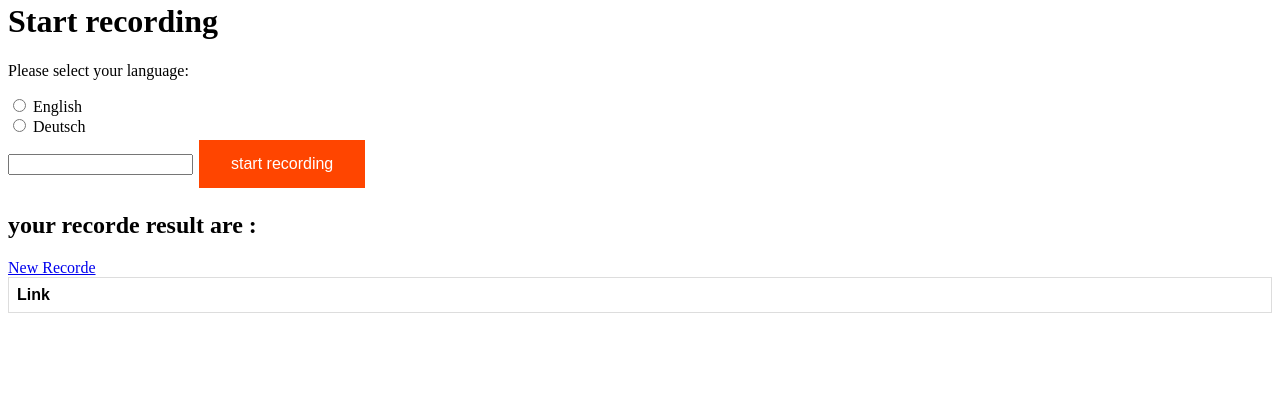
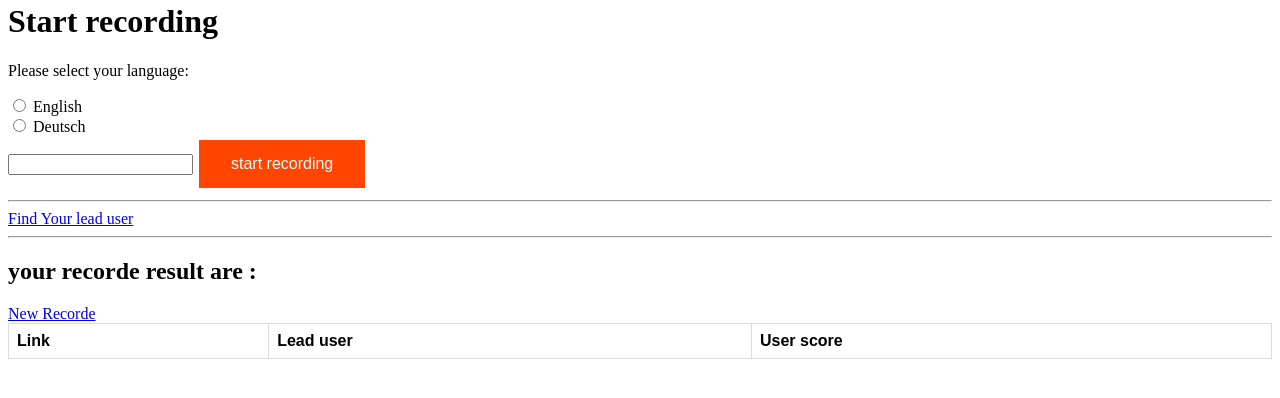
Before and after one commit to zaher-abb/Speech-recognition-with-search-Engine, a Django app: page /HomePage in a window 1280 px wide. Shown: the part 188-586 px from the top of the page. Run offline with Django 3.2, Linux system fonts and the light colour scheme; lists and menus that the app fills with data are empty.

Commit message:
add Twitter lead user function

```diff
--- a/myapp/urls.py
+++ b/myapp/urls.py
@@ -8,8 +8,10 @@ app_name = 'speech_recognition'
 
 urlpatterns = [
     path('HomePage', views.view_homePage, name='voice_recorder_HomePage'),
-    # TODO Delete
-    # path('voice_topic_result', views.fetch_topic_result, name='voice_topic_result'),
     path('voice_recorde_result', views.fetch_voice_recorde_result, name='voice_recorde_result'),
     path('addTopic', views.add_topic_and_fetch_topic_result, name='addTopic'),
+    path('get_lead_user',views.get_lead_user,name='get_lead_user'),
+    path('viewleaduser',views.view_leaduser,name='viewpager'),
+    path('get_lead_user_HttpResponse', views.get_lead_user_HttpResponse, name='get_lead_user_HttpResponse'),
+
 ]
--- a/myapp/views.py
+++ b/myapp/views.py
@@ -2,14 +2,18 @@ from urllib import request
 from urllib.request import urlopen
 
 from bs4 import BeautifulSoup
+from django.http import HttpResponse
 from django.shortcuts import render
 import sounddevice as sd
 import speech_recognition as sr
 import wavio
 from googlesearch import search
 from nltk.corpus import stopwords
+from google_trans_new import google_translator
 
-
+import gzip
+import json
+import pandas as df
 from nltk import sent_tokenize
 from nltk import word_tokenize
 
@@ -45,7 +49,8 @@ def start_recording(request):
 
 def speech_recognition(language):
     r = sr.Recognizer()
-    audio = sr.AudioFile('myrecording.wav')
+
+    audio = sr.AudioFile('recording.wav')
     with audio as source:
         audio = r.record(source)
     text = ''
@@ -66,7 +71,7 @@ def get_links_from_google(searched_text, request):
     searched_word = searched_text[-1]
     if topic_list.count(searched_word) == 1 :
 
-        links = search(searched_word, tld="com", num=10, stop=5, pause=3)
+        links = search(searched_word, tld="com", num=10, stop=10, pause=4)
         for i in links :
            static_links_list.append(i)
         return static_links_list
@@ -122,24 +127,23 @@ def get_searched_words_and_sentence(spoken_text):
 
     return most_common_wordlist + sentence_list
 
-# TODO: Delete
-#
-# def fetch_topic_result(request):
-#     spoken_text = list(set(topic_list))
-#     links_list = get_links_from_google(spoken_text, request)
-#
-#     return render(request, 'test.html', {'spoken_text': spoken_text, 'links': links_list})
-#
 
 # add topic to the Static list  " topic_list " and fetch result by rendering the page
 def add_topic_and_fetch_topic_result(request):
-    topic_list.append(request.GET['topic'])
+
+    searched_word=request.GET['topic']
+    topic_list.append(searched_word)
     spoken_text = list(set(topic_list))
     links_list = get_links_from_google(topic_list, request)
-    print(stopwords.words("german"))
-    list(links_list)
+    links_list=list(links_list)
+    lead_user_Daten=get_lead_user(request)
 
-    return render(request, 'voice.html', {'spoken_text': spoken_text, 'links': links_list})
+    name_list=lead_user_Daten['name']
+
+    user_Score_list=lead_user_Daten['userScore']
+    zibList=zip(links_list,name_list,user_Score_list)
+
+    return render(request, 'voice.html', {'spoken_text': spoken_text,'zibList':zibList })
 
 
 # Implement a for loop and pass a list containing the string tags script and style into the Beautiful Soup object as the sequence. with  bs4.BeautifulSoup.decompose().
@@ -151,3 +155,66 @@ def read_text_of_website(url):
         script.decompose()
 
     return ' '.join(list(soup.stripped_strings))
+
+
+def get_lead_user(request):
+    searched_topic=request.GET['topic']
+
+
+    with gzip.open('couchdb_a_src_twitter_2021_04_08.json.gz', 'r') as zipfile:
+        twitter_data = json.loads(zipfile.read().decode('ascii'))
+    lead_users = []
+
+    for i in twitter_data:
+        try:
+            hashtags = []
+            for hashtag in i['entities']['hashtags']:
+                hashtags.append(hashtag['text'])
+            if searched_topic in i['text'] or searched_topic in hashtags:
+                lead_users.append(
+                    [i['user']['name'], i['user']['followers_count'], i['text'], i['user']['url'], i['retweet_count']])
+
+        except Exception as e:
+            print(e)
+            pass
+
+    tweet_text = df.DataFrame(data=lead_users,
+                              columns=['user', "followers_total", 'text', 'url', 'retweet_count'])
+
+    # Sum_Retweets
+    tweet_text['sum_retweet'] = tweet_text.groupby(['user'])['retweet_count'].transform('sum')
+
+    # number_of_tweets
+    tweet_text['number_of_tweets'] = tweet_text.groupby(['user'])['user'].transform('count')
+
+    # Drop the duplicates
+    tweet_text = tweet_text.drop_duplicates(subset=['user'])
+
+     # find a user_Score from formula
+    tweet_text['User_Score'] = 100000 * tweet_text['number_of_tweets'] \
+                               + 100000 * tweet_text['sum_retweet'] + 1 * tweet_text['followers_total']
+
+    # sorted list first into User_Score and then to followers number
+    sorted_list_for_leadUser = tweet_text.sort_values(by=['User_Score', 'followers_total'], ascending=False)
+
+    name=sorted_list_for_leadUser['user'].tolist()
+    userScore=sorted_list_for_leadUser['User_Score'].tolist()
+    followers_total=sorted_list_for_leadUser['followers_total'].tolist()
+    retweet_count=sorted_list_for_leadUser['retweet_count'].tolist()
+    text=sorted_list_for_leadUser['text'].tolist()
+    url=sorted_list_for_leadUser['url'].tolist()
+    pydict={'name':name,'userScore':userScore , 'followers_total' : followers_total , 'url' :url , 'retweet_count':retweet_count,'text':text}
+
+
+    return pydict
+#
+#
+def get_lead_user_HttpResponse(request):
+    lead_users_list_HttpResponse=get_lead_user(request)
+    frame= df.DataFrame(lead_users_list_HttpResponse)
+    geeks_object = frame.to_html()
+
+    return HttpResponse(geeks_object)
+
+def view_leaduser(request):
+    return render(request, 'twitter_lead_user.html')
--- a/templates/voice.html
+++ b/templates/voice.html
@@ -59,7 +59,10 @@ tr:nth-child(even) {
   <label for="Deutsch">Deutsch</label><br>
     <input type="number" name="Duration" required>
  <input class="button button2" type="submit" value="start recording"> </input>
+<hr>
 
+<a href="{% url 'speech_recognition:viewpager' %}" class="btn btn-primary btn-lg disabled" role="button" aria-disabled="true">Find Your lead user</a>
+<hr>
 <h2>your recorde result are : </h2>
 <p>{{spoken_text}}</p>
 
@@ -69,11 +72,20 @@ tr:nth-child(even) {
 
     <tr>
         <th>Link</th>
-    </tr>
-     <tr>{% for link in links %}
-    <td><a href="{{ link }}">{{ link }}</a></td>
-  </tr>
-{% endfor %}
+         <th>Lead user</th>
+         <th>User score </th>
+
+   </tr>
+        {% for url ,leaduser,userscore in zibList %}
+    <tr>
+        <td><a href="{{ url }}">{{ url }}</a></td>
+        <td>{{ leaduser }}</td>
+        <td>{{ userscore }}</td>
+
+
+
+     </tr>
+  {% endfor %}
 
 
 
```
Also changed, not shown: 2 other files.
